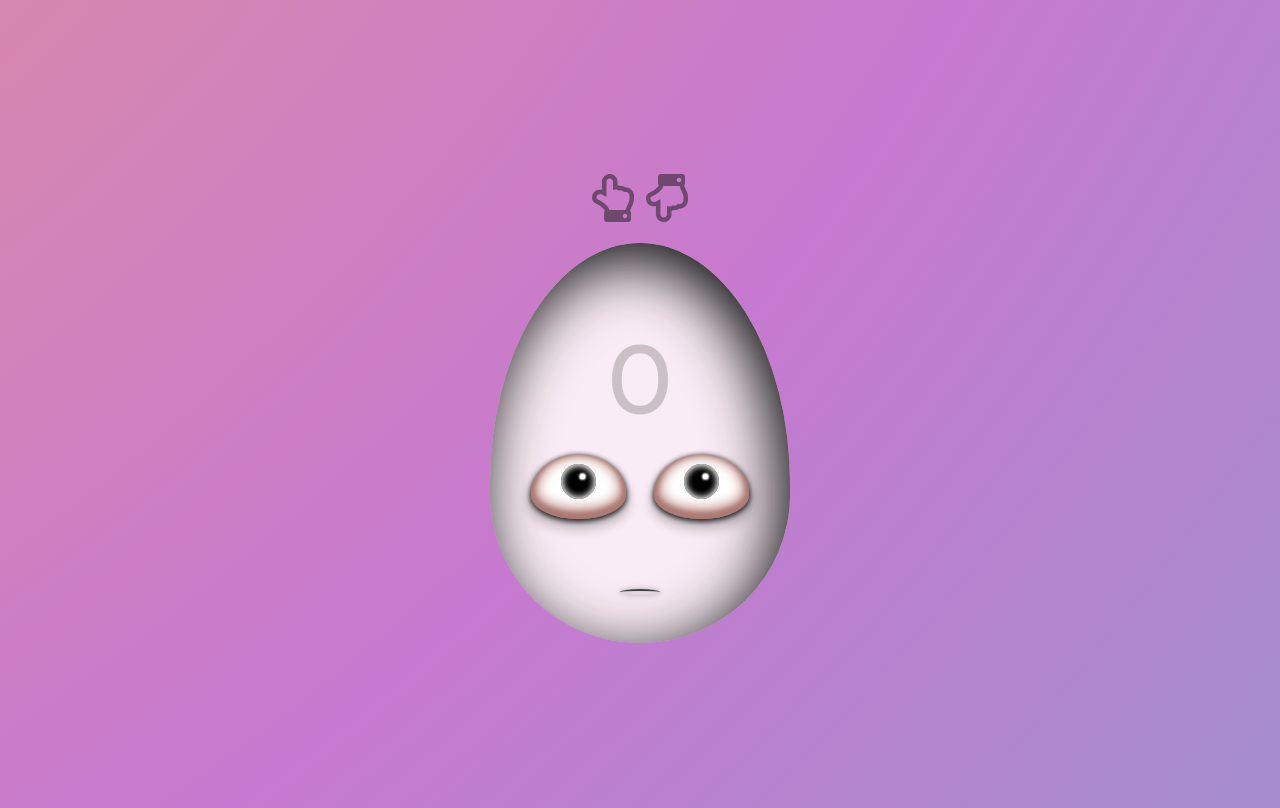
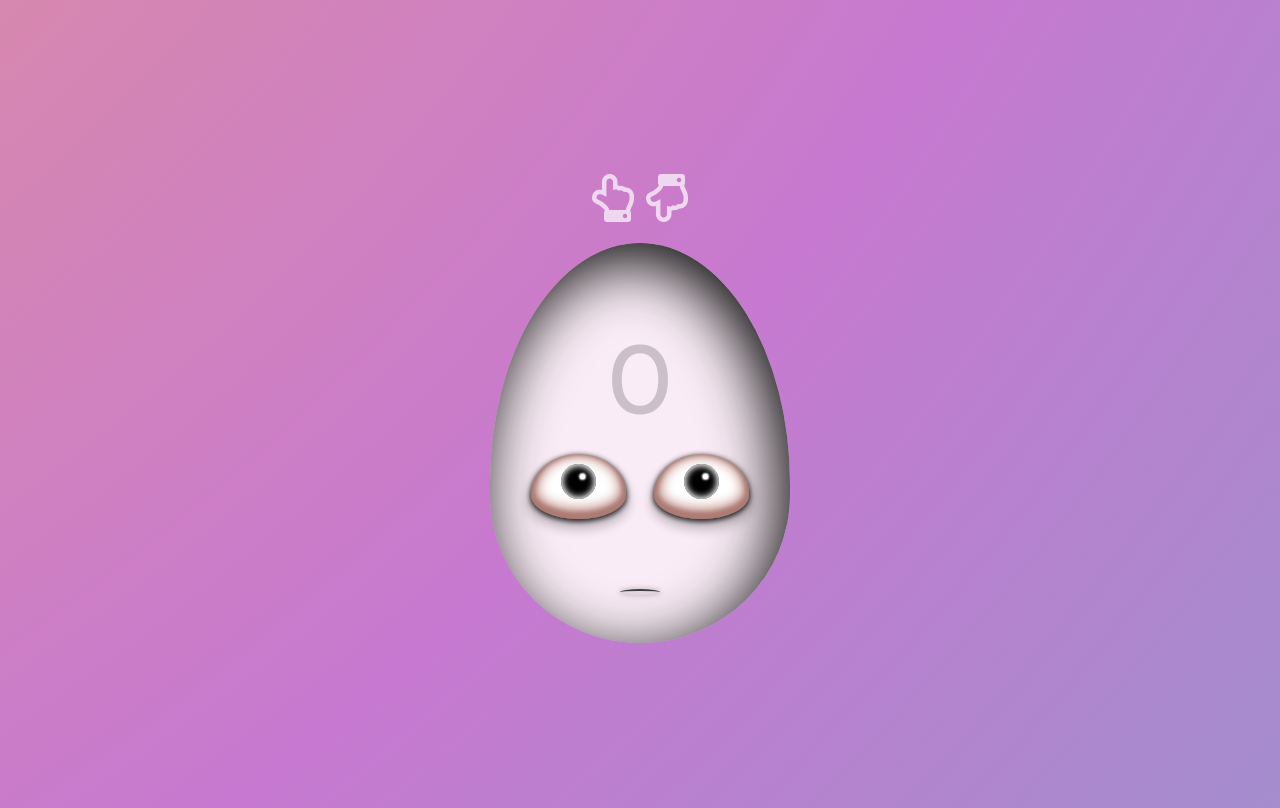
Before and after one commit to backuardo/lil-frontend-starter, a React app: page / in a window 1280 px wide. Built offline with nearby package versions, Linux system fonts and the light colour scheme.

Commit message:
style counter buttons

```diff
--- a/src/style.scss
+++ b/src/style.scss
@@ -113,10 +113,10 @@ body, html {
 
     i {
       font-size: 48px;
-      color: rgba($dark, 0.5);
+      color: rgba($light, 0.7);
 
       &:hover {
-        color: rgba($dark, 0.7);
+        color: $light;
       }
     }
 
```
